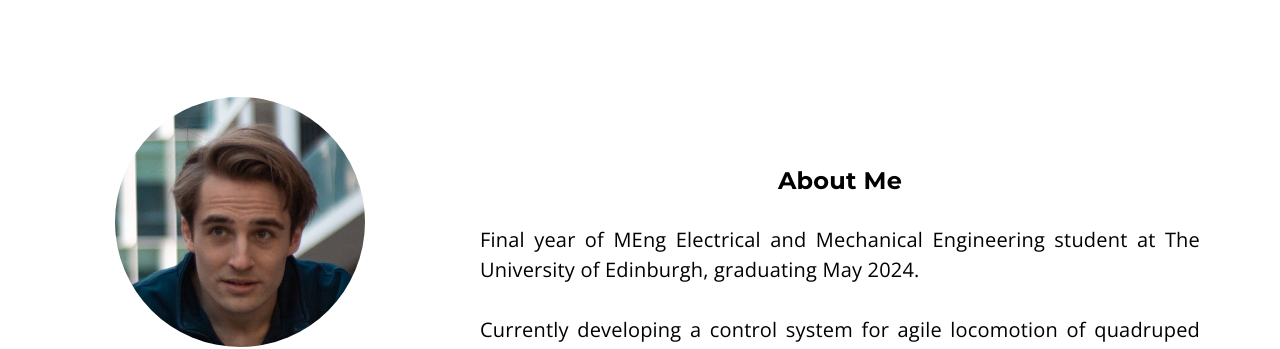
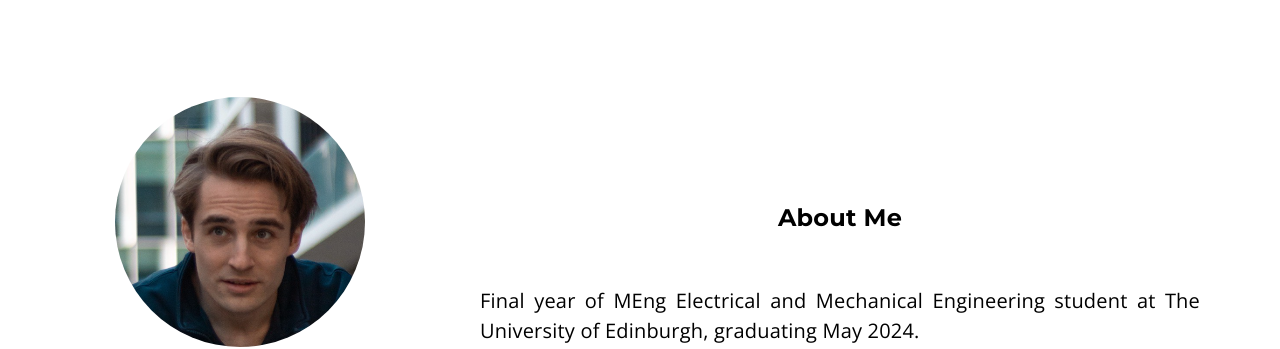
Before and after one commit to sandorfelber/sandorfelber.github.io, a website: page index.html in a window 1280 px wide. Shown: the part 143-492 px from the top of the page. Drawn offline with nearby package versions, Linux system fonts and the light colour scheme.

Commit message:
Update index.html

```diff
--- a/index.html
+++ b/index.html
@@ -103,7 +103,7 @@
 
             <!-- About Me Section -->
             <div class="span8"">
-                <h2 style="font-size: 24px; margin-top: 64px; margin-bottom: 24px;">About Me</h2>
+                <h2 style="font-size: 24px; margin-top: 101px; margin-bottom: 48px;">About Me</h2>
                 <p style="font-size: 20px; text-align: justify; font-family: 'Open Sans', sans-serif; margin-left: 25px; margin-right: 25px;">
                     Final year of MEng Electrical and Mechanical Engineering student at The University of Edinburgh, graduating May 2024.
                 </p>
```
